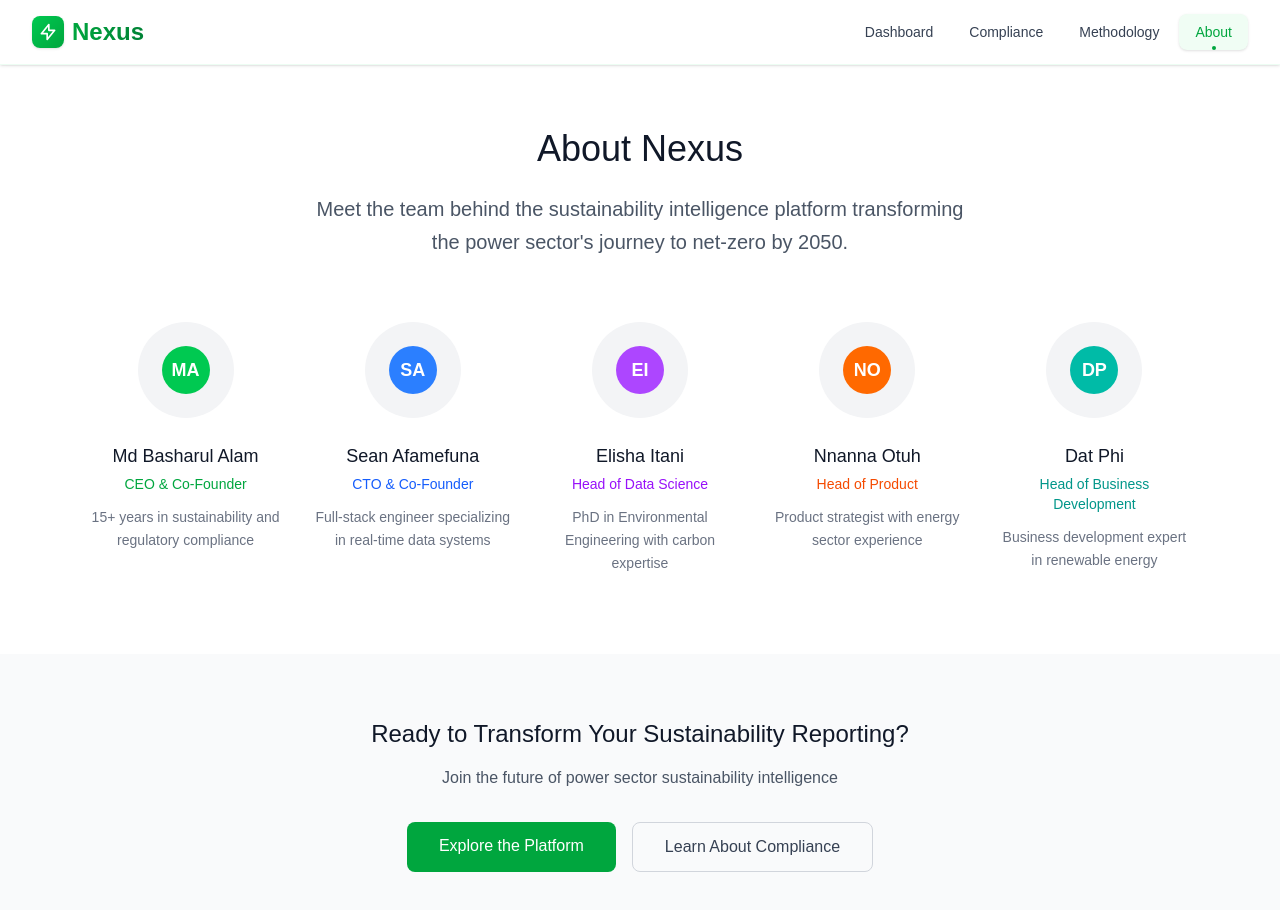
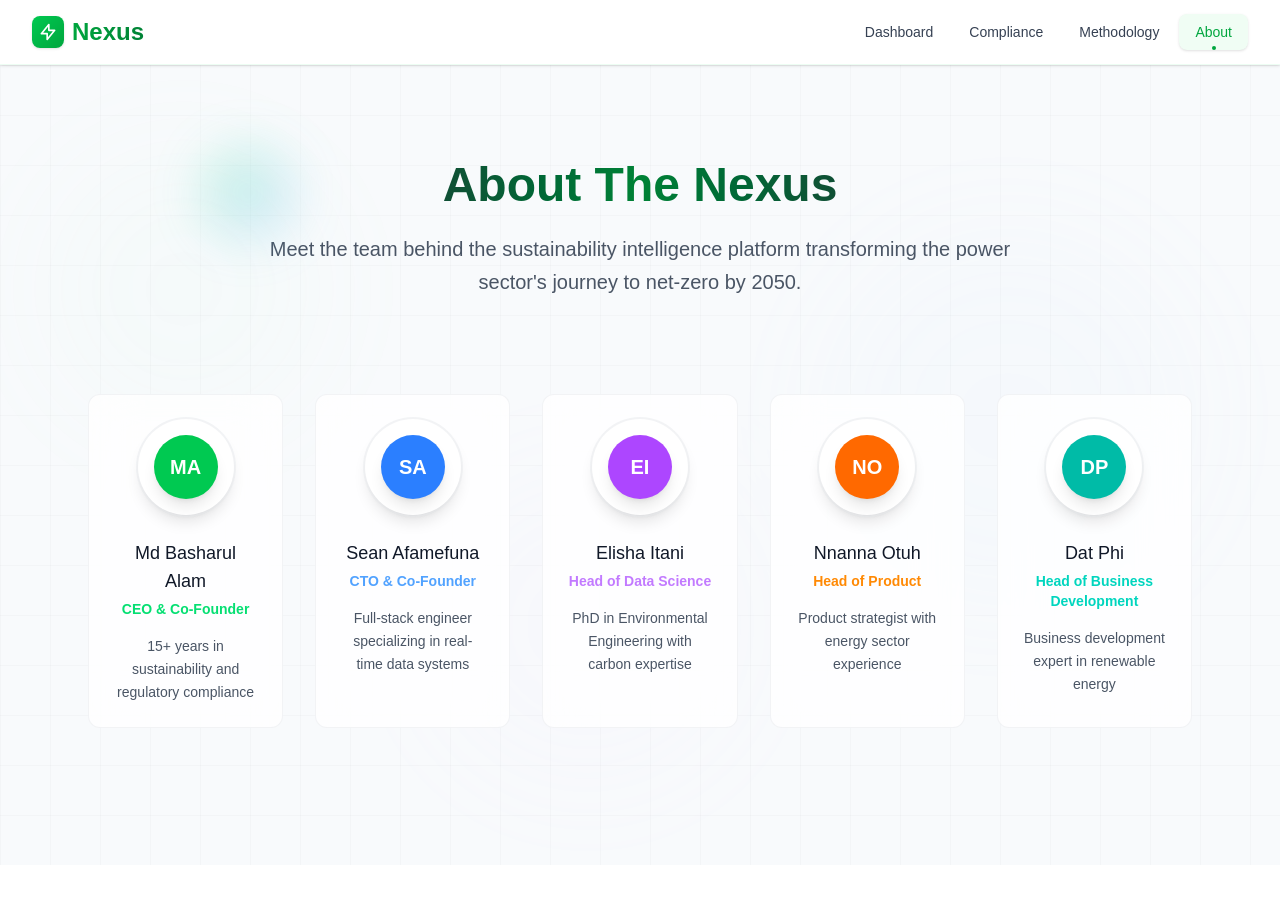
Before and after one commit to phiquangdat/power-sector-analytics, a Next.js app: page /about in a window 1280 px wide. Shown: the top 910 px of the page. After the commit the page ends 865 px from the top, so only its background shows below. Built offline with nearby package versions, Linux system fonts and the light colour scheme.

Commit message:
refactor: redesign About page to showcase team members with enhanced layout and animated background elements

```diff
--- a/app/about/page.tsx
+++ b/app/about/page.tsx
@@ -1,138 +1,136 @@
-import Link from "next/link";
+export default function AboutPage() {
+  const teamMembers = [
+    {
+      name: "Md Basharul Alam",
+      role: "CEO & Co-Founder",
+      initials: "MA",
+      color: "green",
+      description: "15+ years in sustainability and regulatory compliance",
+    },
+    {
+      name: "Sean Afamefuna",
+      role: "CTO & Co-Founder",
+      initials: "SA",
+      color: "blue",
+      description: "Full-stack engineer specializing in real-time data systems",
+    },
+    {
+      name: "Elisha Itani",
+      role: "Head of Data Science",
+      initials: "EI",
+      color: "purple",
+      description: "PhD in Environmental Engineering with carbon expertise",
+    },
+    {
+      name: "Nnanna Otuh",
+      role: "Head of Product",
+      initials: "NO",
+      color: "orange",
+      description: "Product strategist with energy sector experience",
+    },
+    {
+      name: "Dat Phi",
+      role: "Head of Business Development",
+      initials: "DP",
+      color: "teal",
+      description: "Business development expert in renewable energy",
+    },
+  ];
 
-export default function AboutPage() {
+  const colorClasses = {
+    green: {
+      bg: "bg-green-500",
+      hoverBg: "hover:bg-green-500/10",
+      text: "text-green-400",
+    },
+    blue: {
+      bg: "bg-blue-500",
+      hoverBg: "hover:bg-blue-500/10",
+      text: "text-blue-400",
+    },
+    purple: {
+      bg: "bg-purple-500",
+      hoverBg: "hover:bg-purple-500/10",
+      text: "text-purple-400",
+    },
+    orange: {
+      bg: "bg-orange-500",
+      hoverBg: "hover:bg-orange-500/10",
+      text: "text-orange-400",
+    },
+    teal: {
+      bg: "bg-teal-500",
+      hoverBg: "hover:bg-teal-500/10",
+      text: "text-teal-400",
+    },
+  };
   return (
-    <div className="min-h-screen bg-white">
+    <div className="min-h-screen relative overflow-hidden">
+      {/* Background Elements */}
+      <div className="absolute inset-0 bg-slate-50"></div>
+
+      {/* Animated Background Pattern */}
+      <div className="absolute inset-0 opacity-30">
+        <div className="absolute top-20 left-10 w-72 h-72 bg-green-200/20 rounded-full blur-3xl animate-pulse"></div>
+        <div className="absolute top-40 right-20 w-96 h-96 bg-blue-200/20 rounded-full blur-3xl animate-pulse delay-1000"></div>
+        <div className="absolute bottom-20 left-1/3 w-80 h-80 bg-purple-200/20 rounded-full blur-3xl animate-pulse delay-2000"></div>
+      </div>
+
+      {/* Grid Pattern Overlay */}
+      <div className="absolute inset-0 bg-[linear-gradient(rgba(0,0,0,0.02)_1px,transparent_1px),linear-gradient(90deg,rgba(0,0,0,0.02)_1px,transparent_1px)] bg-[size:50px_50px]"></div>
+
+      {/* Content */}
+      <div className="relative z-10">
         {/* Header */}
-      <div className="max-w-4xl mx-auto px-6 py-16">
-        <div className="text-center">
-          <h1 className="text-4xl font-light text-gray-900 mb-6">
-            About Nexus
+        <div className="max-w-4xl mx-auto px-6 py-24 text-center">
+          <div className="relative">
+            <div className="absolute -top-4 -left-4 w-24 h-24 bg-gradient-to-br from-green-400/20 to-blue-400/20 rounded-full blur-xl"></div>
+            <h1 className="text-5xl font-bold mb-6 bg-gradient-to-r from-gray-900 via-green-700 to-gray-900 bg-clip-text text-transparent">
+              About The Nexus
             </h1>
-          <p className="text-xl text-gray-600 max-w-2xl mx-auto leading-relaxed">
+          </div>
+          <p className="text-xl text-gray-600 max-w-3xl mx-auto leading-relaxed">
             Meet the team behind the sustainability intelligence platform
             transforming the power sector&apos;s journey to net-zero by 2050.
           </p>
         </div>
-      </div>
 
         {/* Team Section */}
-      <div className="max-w-6xl mx-auto px-6 pb-20">
-        <div className="grid md:grid-cols-5 gap-8">
-          {/* Team Member 1 */}
-          <div className="text-center group">
-            <div className="w-24 h-24 bg-gray-100 rounded-full flex items-center justify-center mx-auto mb-6 group-hover:bg-green-50 transition-colors duration-300">
-              <div className="w-12 h-12 bg-green-500 rounded-full flex items-center justify-center">
-                <span className="text-white font-semibold text-lg">MA</span>
+        <div className="max-w-6xl mx-auto px-6 pb-24">
+          <div className="grid grid-cols-1 sm:grid-cols-2 md:grid-cols-3 lg:grid-cols-5 gap-8">
+            {teamMembers.map((member, index) => (
+              <div
+                key={index}
+                className="text-center group p-6 bg-white/80 backdrop-blur-xl border border-gray-200/50 rounded-xl transition-all duration-300 hover:border-green-400/50 hover:scale-105 hover:shadow-xl hover:shadow-green-100/50"
+              >
+                <div
+                  className={`w-24 h-24 bg-white rounded-full flex items-center justify-center mx-auto mb-6 ring-2 ring-gray-200/50 group-hover:ring-green-400/50 transition-all duration-300 shadow-lg`}
+                >
+                  <div
+                    className={`w-16 h-16 ${
+                      colorClasses[member.color as keyof typeof colorClasses].bg
+                    } rounded-full flex items-center justify-center shadow-lg group-hover:shadow-xl transition-all duration-300`}
+                  >
+                    <span className="text-white font-semibold text-xl">
+                      {member.initials}
+                    </span>
                   </div>
                 </div>
                 <h3 className="text-lg font-medium text-gray-900 mb-1">
-              Md Basharul Alam
+                  {member.name}
                 </h3>
-            <p className="text-sm text-green-600 mb-3">
-              CEO & Co-Founder
+                <p
+                  className={`text-sm font-semibold ${
+                    colorClasses[member.color as keyof typeof colorClasses].text
+                  } mb-4`}
+                >
+                  {member.role}
                 </p>
-            <p className="text-sm text-gray-500 leading-relaxed">
-              15+ years in sustainability and regulatory compliance
+                <p className="text-sm text-gray-600 leading-relaxed">
+                  {member.description}
                 </p>
               </div>
-
-          {/* Team Member 2 */}
-          <div className="text-center group">
-            <div className="w-24 h-24 bg-gray-100 rounded-full flex items-center justify-center mx-auto mb-6 group-hover:bg-blue-50 transition-colors duration-300">
-              <div className="w-12 h-12 bg-blue-500 rounded-full flex items-center justify-center">
-                <span className="text-white font-semibold text-lg">SA</span>
-              </div>
-            </div>
-            <h3 className="text-lg font-medium text-gray-900 mb-1">
-              Sean Afamefuna
-            </h3>
-            <p className="text-sm text-blue-600 mb-3">
-              CTO & Co-Founder
-            </p>
-            <p className="text-sm text-gray-500 leading-relaxed">
-              Full-stack engineer specializing in real-time data systems
-            </p>
-          </div>
-
-          {/* Team Member 3 */}
-          <div className="text-center group">
-            <div className="w-24 h-24 bg-gray-100 rounded-full flex items-center justify-center mx-auto mb-6 group-hover:bg-purple-50 transition-colors duration-300">
-              <div className="w-12 h-12 bg-purple-500 rounded-full flex items-center justify-center">
-                <span className="text-white font-semibold text-lg">EI</span>
-              </div>
-            </div>
-            <h3 className="text-lg font-medium text-gray-900 mb-1">
-              Elisha Itani
-            </h3>
-            <p className="text-sm text-purple-600 mb-3">
-              Head of Data Science
-            </p>
-            <p className="text-sm text-gray-500 leading-relaxed">
-              PhD in Environmental Engineering with carbon expertise
-            </p>
-          </div>
-
-          {/* Team Member 4 */}
-          <div className="text-center group">
-            <div className="w-24 h-24 bg-gray-100 rounded-full flex items-center justify-center mx-auto mb-6 group-hover:bg-orange-50 transition-colors duration-300">
-              <div className="w-12 h-12 bg-orange-500 rounded-full flex items-center justify-center">
-                <span className="text-white font-semibold text-lg">NO</span>
-              </div>
-            </div>
-            <h3 className="text-lg font-medium text-gray-900 mb-1">
-              Nnanna Otuh
-            </h3>
-            <p className="text-sm text-orange-600 mb-3">
-              Head of Product
-            </p>
-            <p className="text-sm text-gray-500 leading-relaxed">
-              Product strategist with energy sector experience
-            </p>
-          </div>
-
-          {/* Team Member 5 */}
-          <div className="text-center group">
-            <div className="w-24 h-24 bg-gray-100 rounded-full flex items-center justify-center mx-auto mb-6 group-hover:bg-teal-50 transition-colors duration-300">
-              <div className="w-12 h-12 bg-teal-500 rounded-full flex items-center justify-center">
-                <span className="text-white font-semibold text-lg">DP</span>
-              </div>
-            </div>
-            <h3 className="text-lg font-medium text-gray-900 mb-1">
-              Dat Phi
-            </h3>
-            <p className="text-sm text-teal-600 mb-3">
-              Head of Business Development
-            </p>
-            <p className="text-sm text-gray-500 leading-relaxed">
-              Business development expert in renewable energy
-            </p>
-          </div>
-        </div>
-      </div>
-
-      {/* CTA Section */}
-      <div className="bg-gray-50 py-16">
-        <div className="max-w-4xl mx-auto px-6 text-center">
-          <h2 className="text-2xl font-light text-gray-900 mb-4">
-            Ready to Transform Your Sustainability Reporting?
-          </h2>
-          <p className="text-gray-600 mb-8">
-            Join the future of power sector sustainability intelligence
-          </p>
-          <div className="flex flex-col sm:flex-row gap-4 justify-center">
-            <Link
-              href="/dashboard"
-              className="bg-green-600 text-white px-8 py-3 rounded-lg font-medium hover:bg-green-700 transition-colors"
-            >
-              Explore the Platform
-            </Link>
-            <Link
-              href="/compliance"
-              className="border border-gray-300 text-gray-700 px-8 py-3 rounded-lg font-medium hover:bg-gray-50 transition-colors"
-            >
-              Learn About Compliance
-            </Link>
+            ))}
           </div>
         </div>
       </div>
```
Lines whose indentation alone changed are shown as unchanged.
